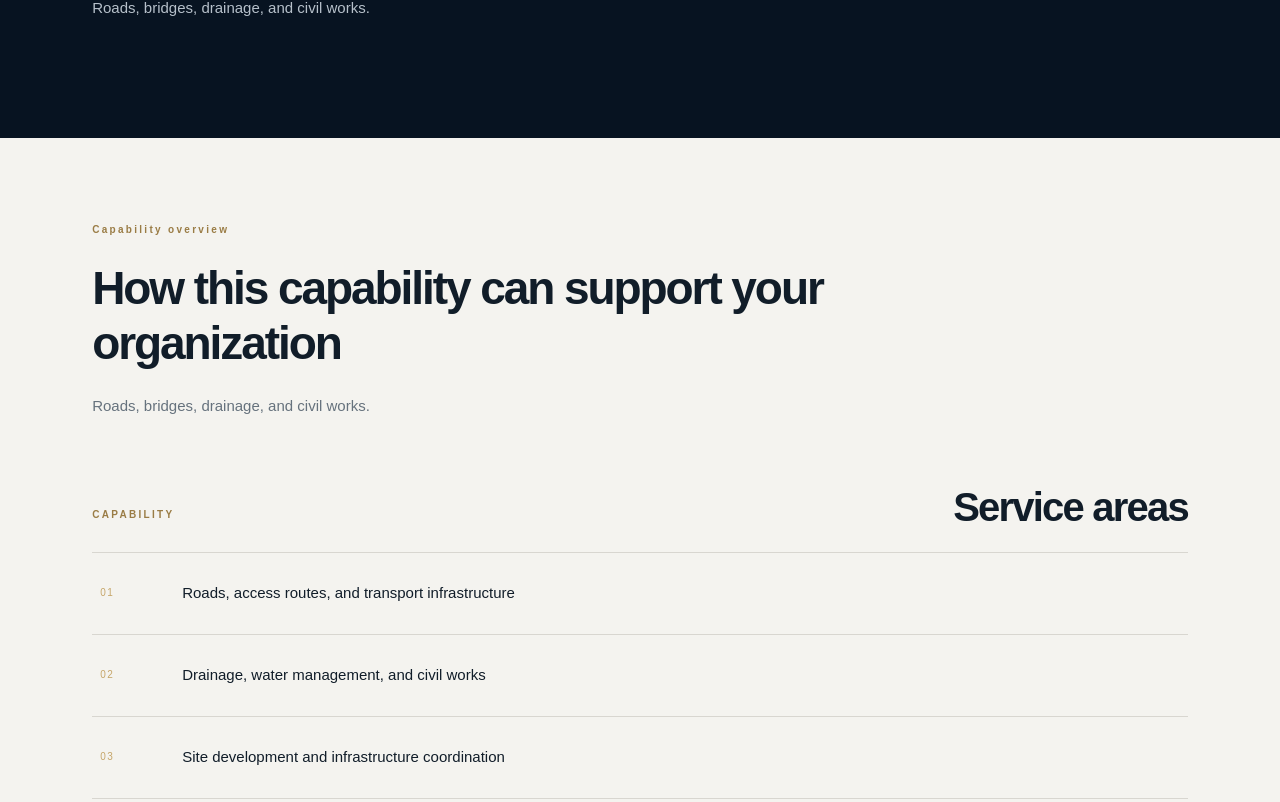
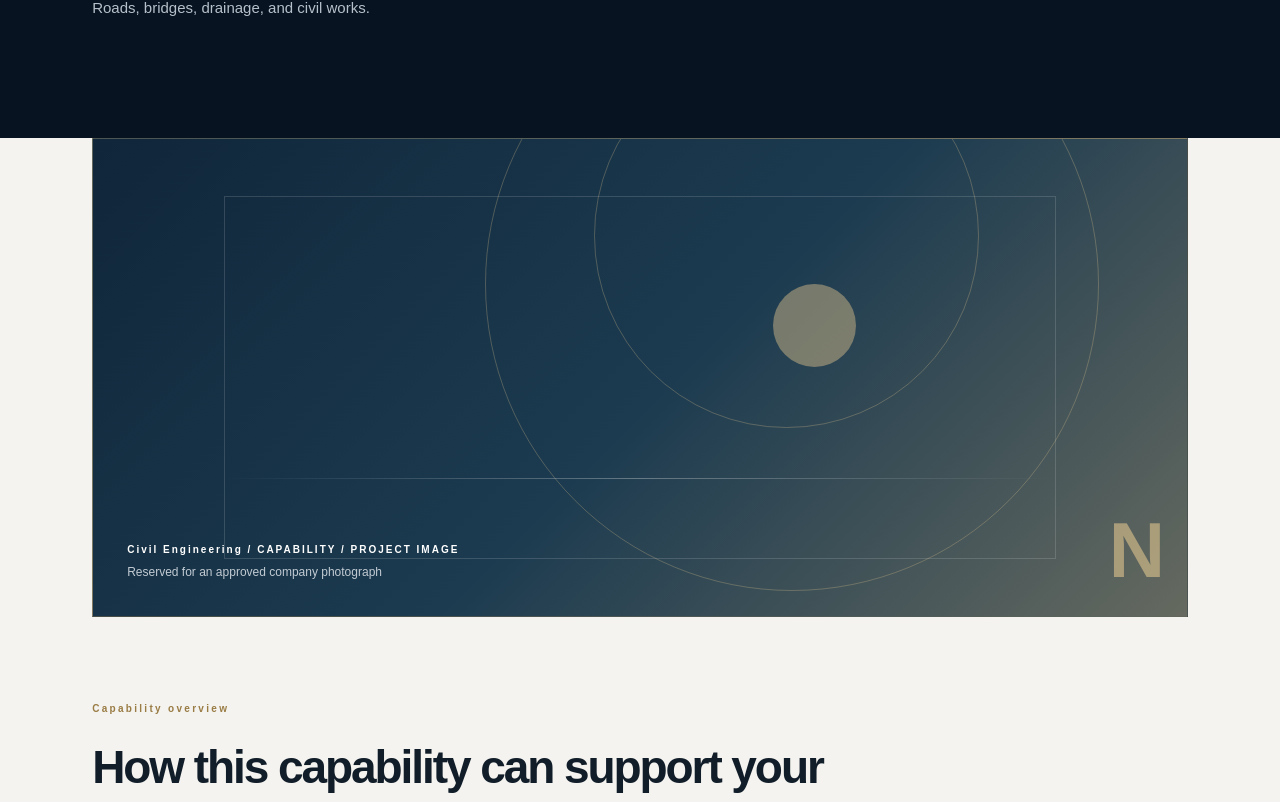
Before and after one commit to brightedge-tech/nsomex-group, a Next.js app: page /en/divisions/engineering/civil-engineering in a window 1280 px wide. Shown: the part 393-1195 px from the top of the page. Built offline with nearby package versions, Linux system fonts and the light colour scheme.

Commit message:
feat: add capability image banner placeholder

```diff
--- a/src/app/[locale]/divisions/[slug]/[unitSlug]/page.tsx
+++ b/src/app/[locale]/divisions/[slug]/[unitSlug]/page.tsx
@@ -7,6 +7,7 @@ import { divisions, getDivision } from "@/lib/site";
 import { getCapabilityOfferings } from "@/lib/capability-offerings";
 import { SiteHeader } from "@/components/site-header";
 import { SiteFooter } from "@/components/site-footer";
+import { MediaPlaceholder } from "@/components/media-placeholder";
 
 type Props = { params: Promise<{ locale: string; slug: string; unitSlug: string }> };
 
@@ -56,6 +57,9 @@ export default async function CapabilityDetailPage({ params }: Props) {
         </div>
       </section>
 
+      <section className="section-wrap capability-media">
+        <MediaPlaceholder label={`${capability.name[locale]} / ${getDictionary(locale).media.capabilityVisual}`} detail={getDictionary(locale).media.placeholderDetail} ratio="wide" />
+      </section>
       <section className="section-wrap capability-content">
         <div className="capability-intro">
           <p className="eyebrow dark-eyebrow">{t.capabilityOverview}</p>
```
